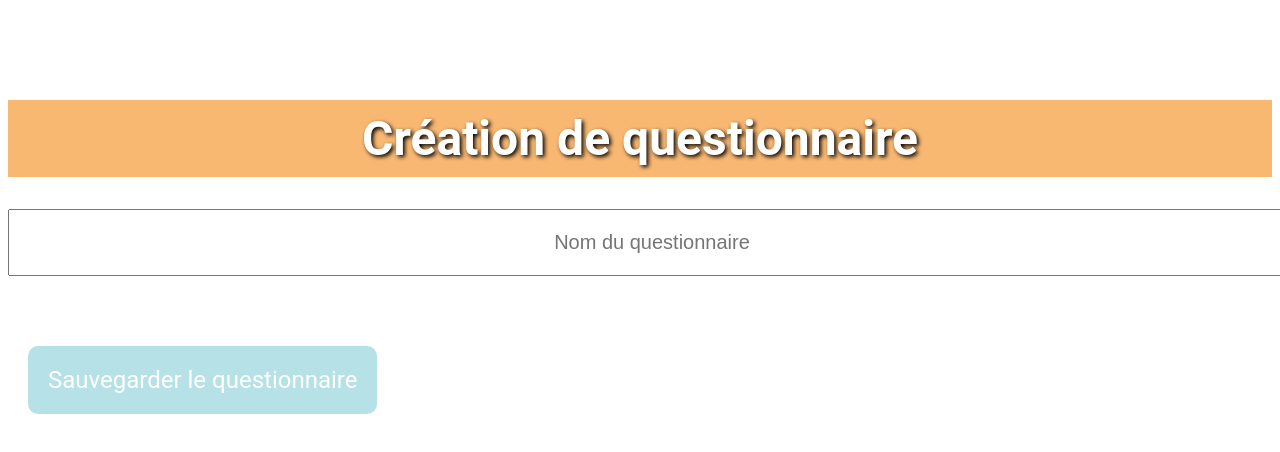
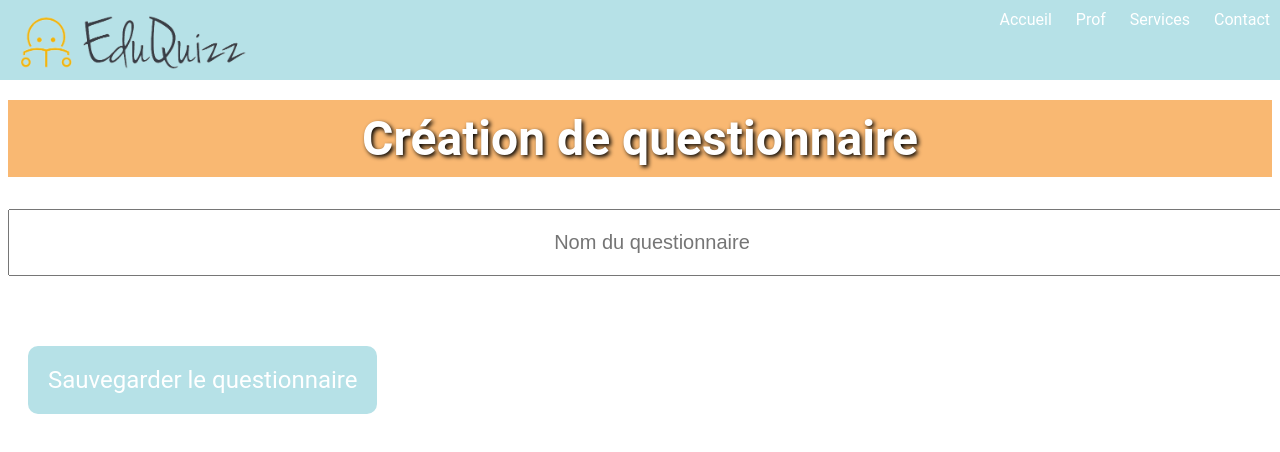
Before and after one commit to Singeon0/projetPTI, a website: page public/profs/prof_choix_questions.html in a window 1280 px wide. Drawn offline with Linux system fonts and the light colour scheme; no server answers.

Commit message:
nav bar retour menu prof/ étudiant

```diff
--- a/public/profs/prof_choix_questions.html
+++ b/public/profs/prof_choix_questions.html
@@ -4,6 +4,15 @@
 <head>
   <meta charset="UTF-8">
   <meta name="viewport" content="width=device-width, initial-scale=1.0">
+  <nav>
+    <img  src="../logoPTI.png" alt="logo">
+    <ul>
+      <li><a href="../index.html">Accueil</a></li>
+      <li><a href="prof.html">Prof</a></li>
+      <li><a href="#">Services</a></li>
+      <li><a href="#">Contact</a></li>
+    </ul>
+  </nav>
   <title>Création de questionnaire</title>
   <link rel="stylesheet" href="style_prof.css">
   <script>
```
Also changed, not shown: public/etudiants/etudiant_choix_questionnaires.html (+9 -0 lines), public/profs/prof.html (+9 -0 lines).
